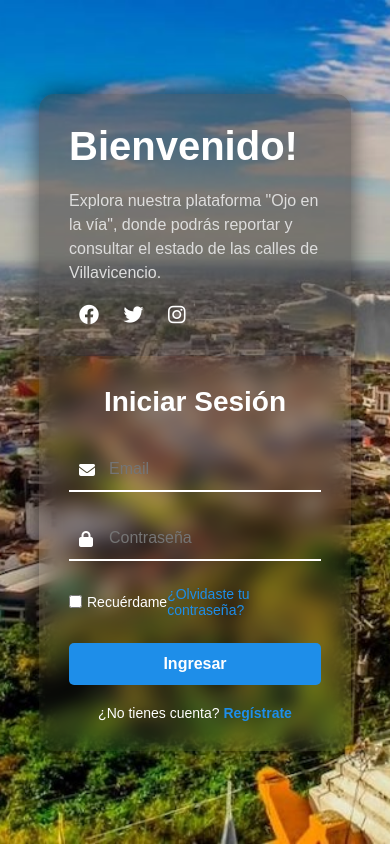
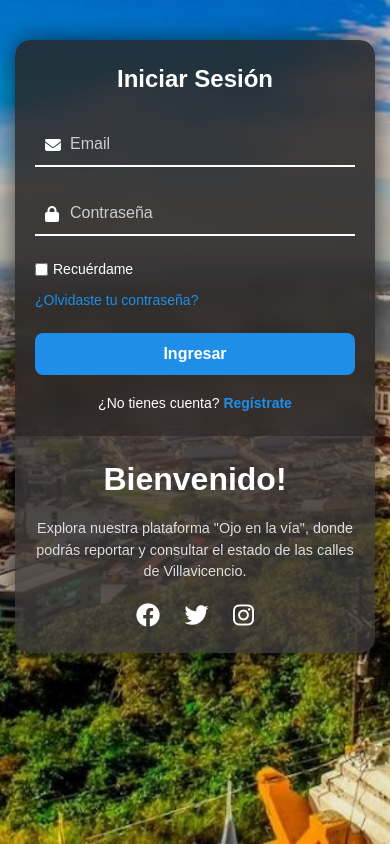
Before and after one commit to yersonh/Ojo-en-la-via, a PHP site: page / in a window 390 px wide. Run offline with PHP 8.4, Linux system fonts and the light colour scheme; some libraries are stand-ins or nearby versions.

Commit message:
Update index.php

```diff
--- a/index.php
+++ b/index.php
@@ -6,7 +6,7 @@ require_once 'models/persona.php';
 require_once 'models/usuario.php';
 
 $database = new Database();
-$db = $database->conectar(); // ← Cambiado de connect() a conectar()
+$db = $database->conectar();
 $sesionControlador = new SesionControlador($db);
 
 // Manejo del login
@@ -28,14 +28,18 @@ if ($_SERVER['REQUEST_METHOD'] === 'POST' && isset($_POST['email'])) {
         $error_message = "Credenciales incorrectas o cuenta inactiva.";
     }
 }
+
+// Determinar base URL automáticamente
+$protocol = isset($_SERVER['HTTPS']) && $_SERVER['HTTPS'] === 'on' ? "https" : "http";
+$base_url = $protocol . "://" . $_SERVER['HTTP_HOST'];
 ?>
-
 <!DOCTYPE html>
 <html lang="es">
 <head>
   <meta charset="UTF-8">
+  <meta name="viewport" content="width=device-width, initial-scale=1.0">
   <title>Ojo en la vía</title>
-  <link rel="shortcut icon" href="./imagenes/fiveicon.png" type="image/x-icon">
+  <link rel="shortcut icon" href="<?php echo $base_url; ?>/imagenes/fiveicon.png" type="image/x-icon">
   <link rel="stylesheet" href="https://cdnjs.cloudflare.com/ajax/libs/font-awesome/6.4.0/css/all.min.css">
   <style>
     * {
@@ -50,13 +54,15 @@ if ($_SERVER['REQUEST_METHOD'] === 'POST' && isset($_POST['email'])) {
       display: flex;
       justify-content: center;
       align-items: center;
-      background: url("./imagenes/login3.jpg") no-repeat center center/cover;
+      background: url("<?php echo $base_url; ?>/imagenes/login3.jpg") no-repeat center center/cover;
+      padding: 20px;
     }
 
     .container {
-      width: 80%;
+      width: 100%;
       max-width: 1000px;
-      height: 600px;
+      height: auto;
+      min-height: 500px;
       display: grid;
       grid-template-columns: 1fr 1fr;
       border-radius: 15px;
@@ -66,7 +72,7 @@ if ($_SERVER['REQUEST_METHOD'] === 'POST' && isset($_POST['email'])) {
 
     /* Lado izquierdo */
     .left {
-      background: rgba(59, 57, 57, 0.5);
+      background: rgba(59, 57, 57, 0.8);
       color: white;
       display: flex;
       flex-direction: column;
@@ -75,20 +81,27 @@ if ($_SERVER['REQUEST_METHOD'] === 'POST' && isset($_POST['email'])) {
     }
 
     .left h1 {
-      font-size: 40px;
+      font-size: clamp(2rem, 4vw, 2.5rem);
       margin-bottom: 20px;
+      text-align: center;
     }
 
     .left p {
       margin-bottom: 20px;
       color: #ddd;
       line-height: 1.5;
+      text-align: center;
+      font-size: clamp(0.9rem, 2vw, 1.1rem);
+    }
+
+    .icons {
+      text-align: center;
     }
 
     .icons i {
       margin: 0 10px;
       cursor: pointer;
-      font-size: 20px;
+      font-size: 1.5rem;
       transition: color 0.3s;
     }
 
@@ -98,7 +111,7 @@ if ($_SERVER['REQUEST_METHOD'] === 'POST' && isset($_POST['email'])) {
 
     /* Lado derecho */
     .right {
-      background: rgba(40, 38, 38, 0.1);
+      background: rgba(40, 38, 38, 0.85);
       backdrop-filter: blur(10px);
       display: flex;
       flex-direction: column;
@@ -110,7 +123,7 @@ if ($_SERVER['REQUEST_METHOD'] === 'POST' && isset($_POST['email'])) {
     .right h2 {
       text-align: center;
       margin-bottom: 30px;
-      font-size: 28px;
+      font-size: clamp(1.5rem, 3vw, 1.8rem);
     }
 
     .input-box {
@@ -120,7 +133,7 @@ if ($_SERVER['REQUEST_METHOD'] === 'POST' && isset($_POST['email'])) {
 
     .input-box input {
       width: 100%;
-      padding: 12px 40px;
+      padding: 14px 40px;
       border: none;
       border-bottom: 2px solid #fff;
       background: transparent;
@@ -132,6 +145,10 @@ if ($_SERVER['REQUEST_METHOD'] === 'POST' && isset($_POST['email'])) {
 
     .input-box input:focus {
       border-bottom-color: #1e8ee9;
+    }
+
+    .input-box input::placeholder {
+      color: #ccc;
     }
 
     .input-box i {
@@ -148,12 +165,15 @@ if ($_SERVER['REQUEST_METHOD'] === 'POST' && isset($_POST['email'])) {
       font-size: 14px;
       margin-bottom: 25px;
       align-items: center;
+      flex-wrap: wrap;
+      gap: 10px;
     }
 
     .options label {
       display: flex;
       align-items: center;
       gap: 5px;
+      white-space: nowrap;
     }
 
     .options a {
@@ -169,18 +189,24 @@ if ($_SERVER['REQUEST_METHOD'] === 'POST' && isset($_POST['email'])) {
     .btn {
       background: #1e8ee9;
       border: none;
-      padding: 12px;
+      padding: 14px;
       width: 100%;
       color: white;
       font-size: 16px;
       cursor: pointer;
-      border-radius: 5px;
-      transition: background 0.3s;
+      border-radius: 8px;
+      transition: all 0.3s;
       font-weight: bold;
     }
 
     .btn:hover {
       background: #1865c2;
+      transform: translateY(-2px);
+      box-shadow: 0 5px 15px rgba(30, 142, 233, 0.3);
+    }
+
+    .btn:active {
+      transform: translateY(0);
     }
 
     .signup {
@@ -202,25 +228,79 @@ if ($_SERVER['REQUEST_METHOD'] === 'POST' && isset($_POST['email'])) {
 
     /* Mensaje de error */
     .alert-error {
-      background: rgba(255, 68, 68, 0.8);
+      background: rgba(255, 68, 68, 0.9);
       color: white;
-      padding: 10px;
-      border-radius: 5px;
+      padding: 12px;
+      border-radius: 8px;
       margin-bottom: 20px;
       text-align: center;
       display: <?php echo isset($error_message) ? 'block' : 'none'; ?>;
+      border-left: 4px solid #ff4444;
     }
 
     /* Responsive */
     @media (max-width: 768px) {
+      body {
+        padding: 15px;
+        height: auto;
+        min-height: 100vh;
+        align-items: flex-start;
+        padding-top: 40px;
+      }
+
       .container {
         grid-template-columns: 1fr;
         height: auto;
-        margin: 20px;
+        margin: 0;
       }
 
       .left, .right {
-        padding: 30px;
+        padding: 30px 25px;
+      }
+
+      .left {
+        order: 2;
+      }
+
+      .right {
+        order: 1;
+      }
+
+      .options {
+        flex-direction: column;
+        align-items: flex-start;
+        gap: 15px;
+      }
+    }
+
+    @media (max-width: 480px) {
+      .left, .right {
+        padding: 25px 20px;
+      }
+
+      .input-box input {
+        padding: 12px 35px;
+        font-size: 16px; /* Previene zoom en iOS */
+      }
+
+      .btn {
+        padding: 12px;
+      }
+    }
+
+    /* Para pantallas muy grandes */
+    @media (min-width: 1200px) {
+      .container {
+        max-width: 1100px;
+      }
+    }
+
+    /* Asegurar que el fondo cubra toda la pantalla */
+    @media (max-height: 600px) {
+      body {
+        align-items: flex-start;
+        padding-top: 20px;
+        padding-bottom: 20px;
       }
     }
   </style>
@@ -267,7 +347,7 @@ if ($_SERVER['REQUEST_METHOD'] === 'POST' && isset($_POST['email'])) {
         <button class="btn" type="submit">Ingresar</button>
 
         <div class="signup">
-          ¿No tienes cuenta? <a href="views/usuarioRegistrar.php">Regístrate</a>
+          ¿No tienes cuenta? <a href="<?php echo $base_url; ?>/views/usuarioRegistrar.php">Regístrate</a>
         </div>
       </form>
     </div>
@@ -295,6 +375,9 @@ if ($_SERVER['REQUEST_METHOD'] === 'POST' && isset($_POST['email'])) {
 
       return true;
     });
+
+    // Detectar y mostrar tamaño de pantalla (solo para debug)
+    console.log('Ancho de pantalla:', window.innerWidth, 'Altura:', window.innerHeight);
   </script>
 </body>
 </html>
```
